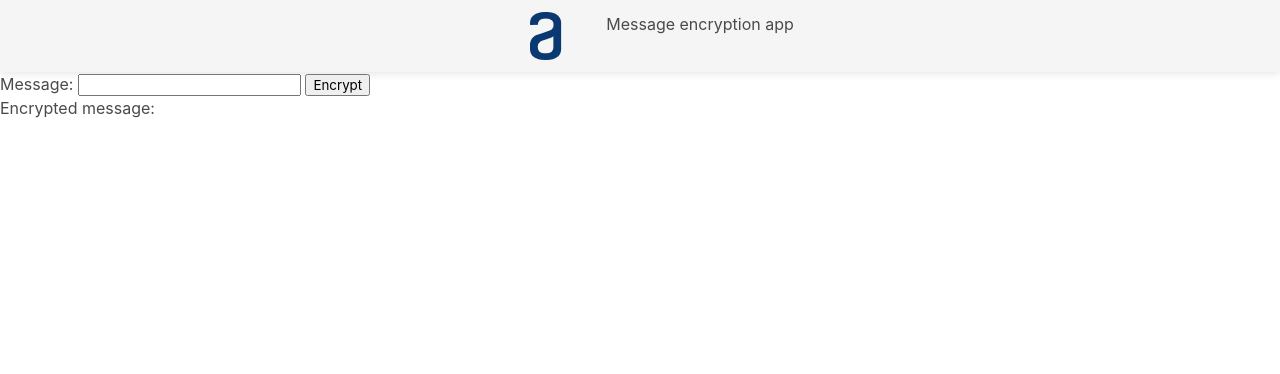
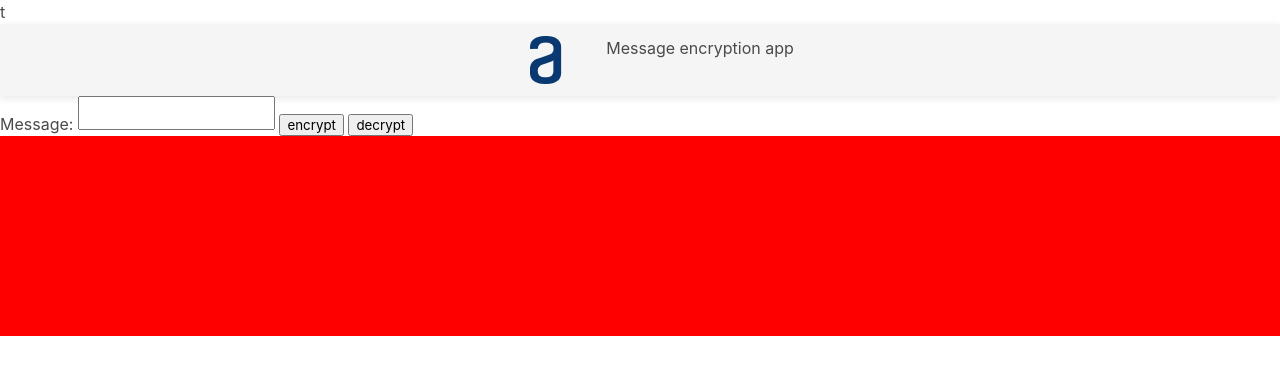
Before and after one commit to emmacv/encryption-app, a plain HTML site: page index.html in a window 1280 px wide. Drawn offline with nearby package versions, Linux system fonts and the light colour scheme.

Commit message:
feat: add area for message.

```diff
--- a/index.html
+++ b/index.html
@@ -7,6 +7,7 @@
   <title>Message encryption app</title>
   <link rel="stylesheet" href="style.css">
   <link rel="icon" href="public/favicon.ico">
+  <script src="app.js" defer></script>t
 </head>
 
 <body>
@@ -14,12 +15,19 @@
     <img src="public/logo.png" alt="Logo">
     <h1>Message encryption app</h1>
   </header>
-  <form action="encrypt.php" method="post">
-    <label for="message">Message:</label>
-    <input type="text" name="message" id="message">
-    <input type="submit" value="Encrypt">
-  </form>
-  <h2>Encrypted message:</h2>
+  <section id="message">
+    <form>
+      <label for="message">Message:</label>
+      <textarea name="message" id="message">
+
+        </textarea>
+      <button>encrypt</button>
+      <button>decrypt</button>
+    </form>
+  </section>
+  <section id="output">
+    <div id="output-text"></div>
+  </section>
   <p>
   </p>
 </body>
--- a/style.css
+++ b/style.css
@@ -1,5 +1,20 @@
 @import "https://cdn.jsdelivr.net/npm/bulma@0.9.4/css/bulma.min.css";
+
+:root {
+  --elevation-1: 1em;
+  --elevation-2: 1.5em;
+}
 
 header {
   box-shadow: 0 2px 0.5rem 0 rgba(0, 0, 0, 0.1);
 }
+
+form textarea {
+  overflow: auto;
+  resize: none;
+}
+
+#output {
+  height: 200px;
+  background-color: red;
+}
```
